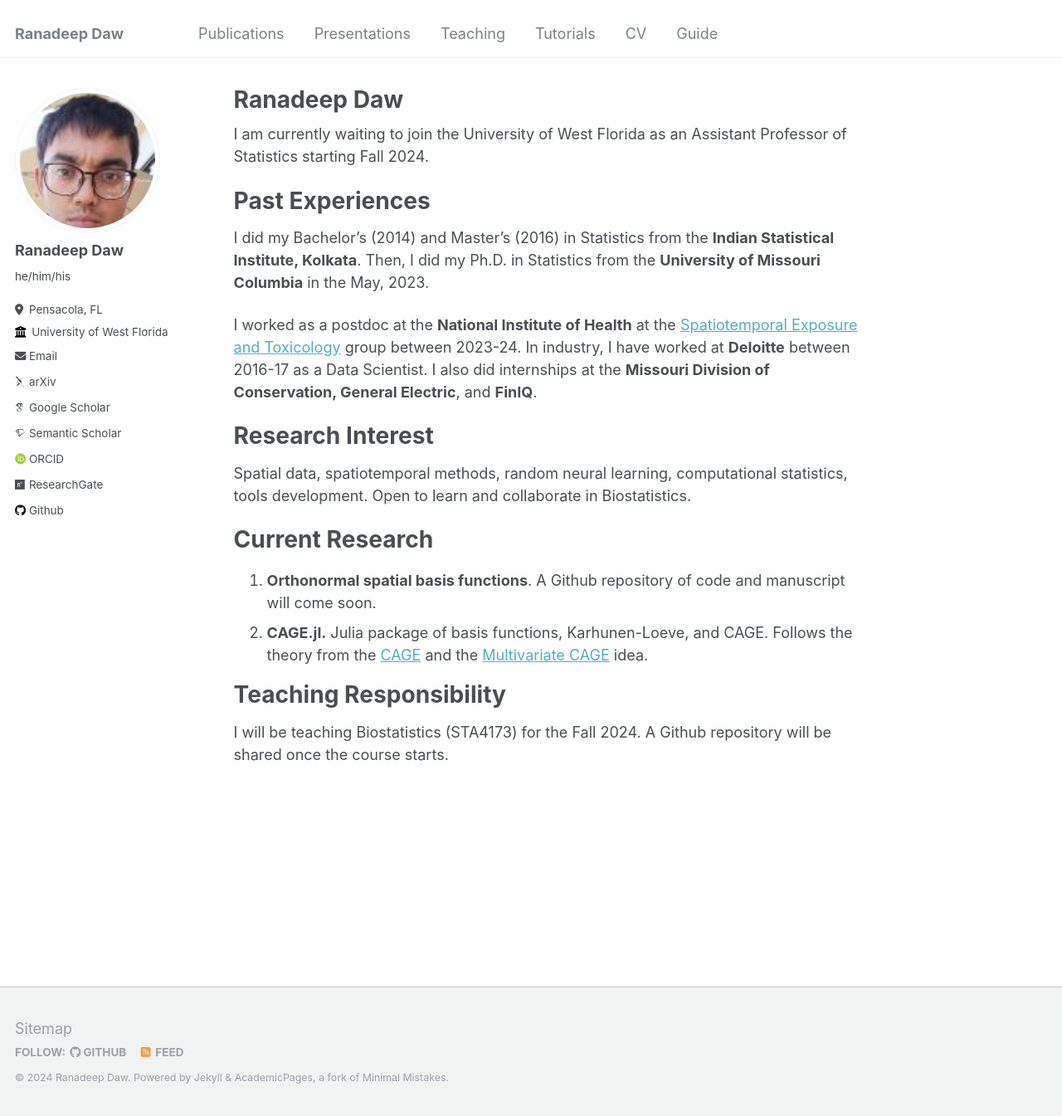
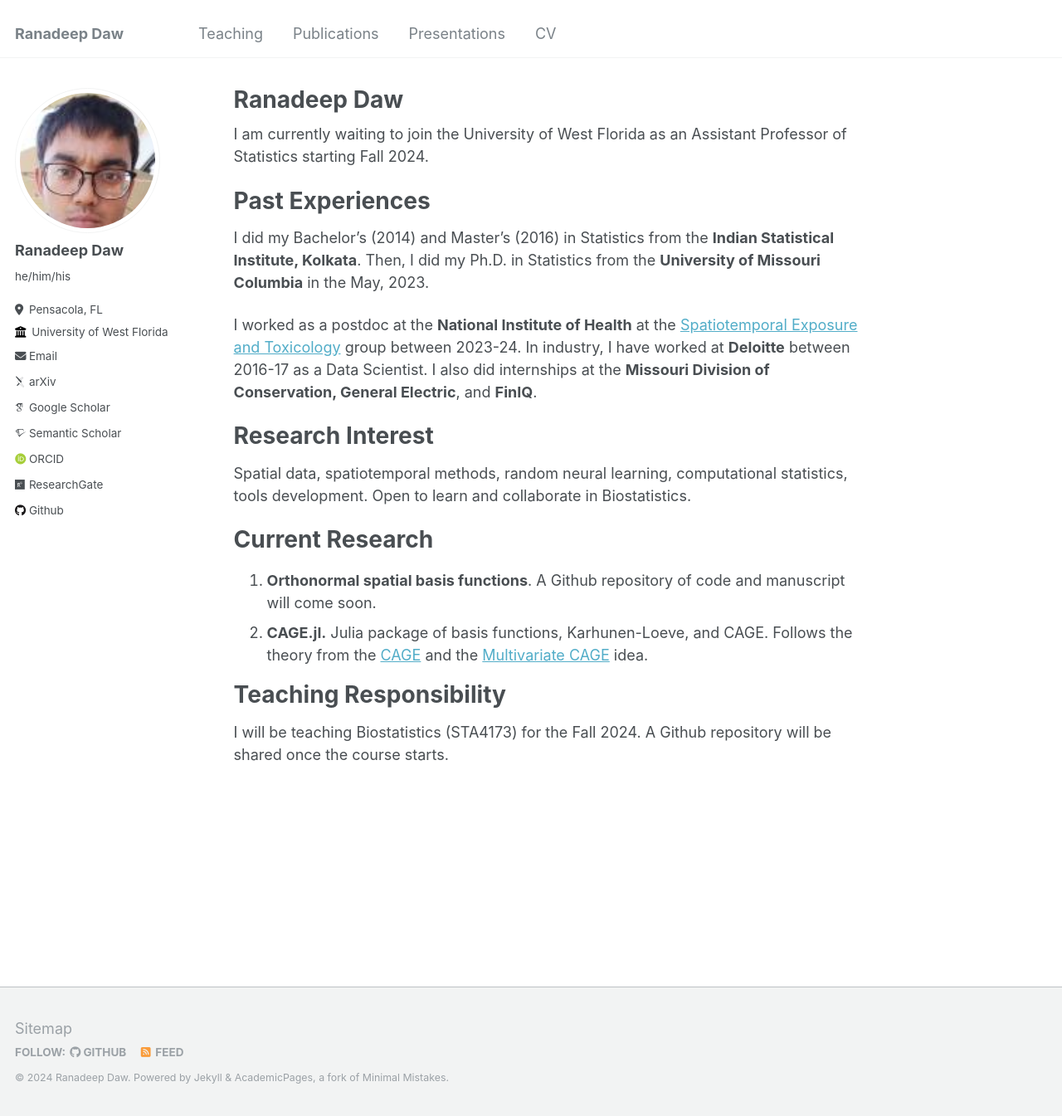
Before and after one commit to dawranadeep/dawranadeep.github.io, a Jekyll site: the page built from _pages/about.md, in a window 1280 px wide and 1345 px high. Shown: the whole window at 83% size. Built offline with Jekyll 4.4.1, drawn with Linux system fonts in a browser that asks for light colours; some web fonts are replaced.

Commit message:
no tutorials

```diff
--- a/_data/navigation.yml
+++ b/_data/navigation.yml
@@ -1,19 +1,13 @@
 # main links links
 main:
+  - title: "Teaching"
+    url: /teaching/
+
   - title: "Publications"
     url: /publications/
 
   - title: "Presentations"
     url: /talks/
 
-  - title: "Teaching"
-    url: /teaching/
-
-  - title: "Tutorials"
-    url: /tutorials/
-
   - title: "CV"
     url: /cv/
-
-  - title: "Guide"
-    url: /markdown/
```
